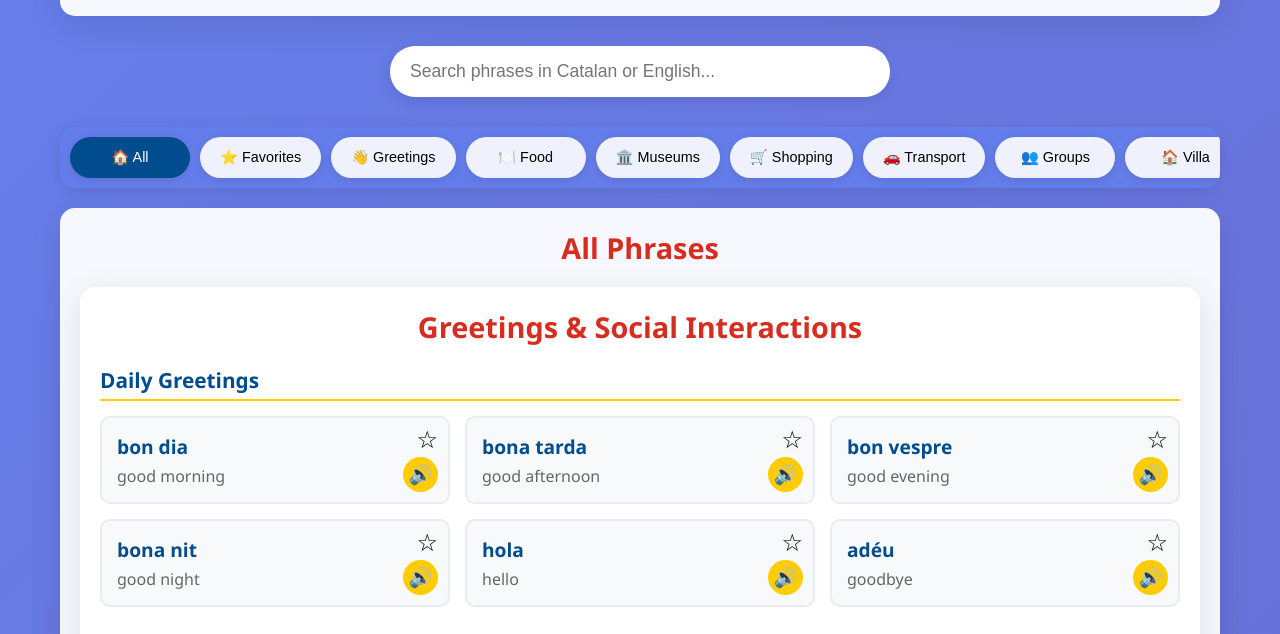
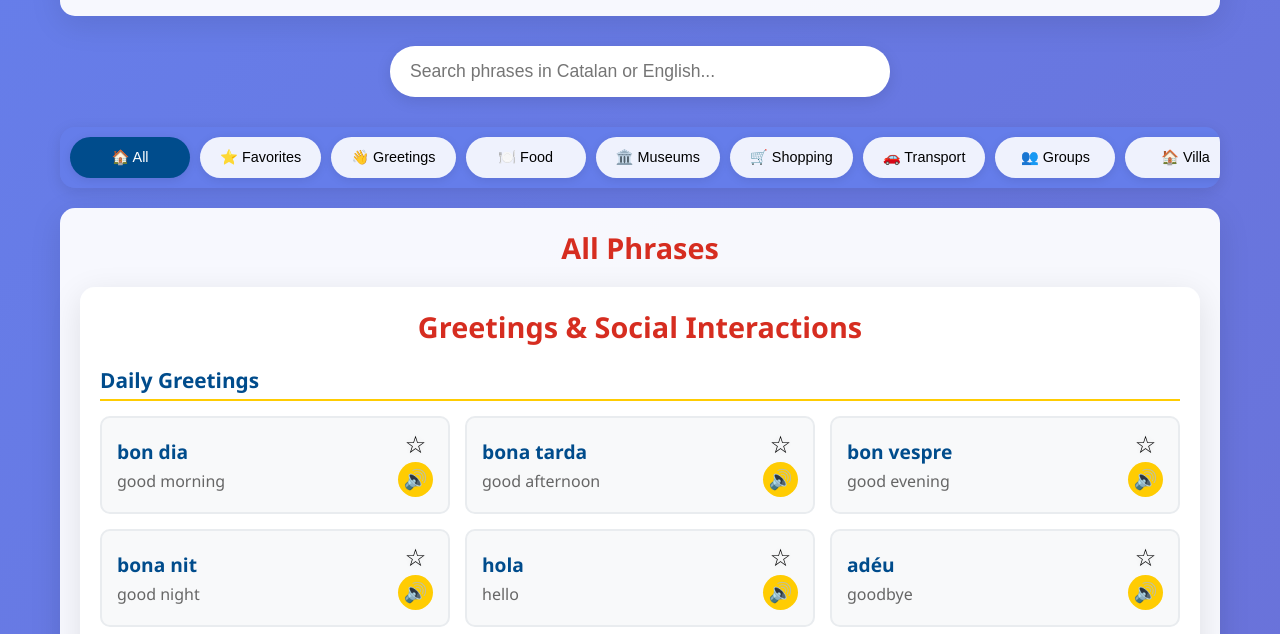
Before and after one commit to ottsme/Tarragona, a plain HTML site: page index.html in a window 1280 px wide. Shown: the part 109-743 px from the top of the page. Drawn offline with Linux system fonts and the light colour scheme.

Commit message:
Update style.css

```diff
--- a/style.css
+++ b/style.css
@@ -133,11 +133,9 @@ body {
     border: 2px solid #e9ecef;
     border-radius: 10px;
     padding: 15px;
-    position: relative;
-    min-height: 80px;
-    display: flex;
-    flex-direction: column;
-    justify-content: center;
+    display: flex; /* Use flexbox for layout */
+    justify-content: space-between; /* Space between content and controls */
+    align-items: center; /* Vertically center content */
     transition: all 0.3s ease;
 }
 
@@ -145,6 +143,18 @@ body {
     transform: translateY(-2px);
     box-shadow: 0 4px 15px rgba(0, 0, 0, 0.1);
     border-color: #004c8c;
+}
+
+.phrase-content {
+    flex-grow: 1; /* Allow content to take up available space */
+    margin-right: 15px; /* Add some space between text and icons */
+}
+
+.card-controls {
+    display: flex;
+    flex-direction: column; /* Stack controls vertically */
+    gap: 5px;
+    flex-shrink: 0; /* Prevent controls from shrinking */
 }
 
 .catalan-text {
@@ -166,11 +176,7 @@ body {
     margin-top: 5px;
 }
 
-/* Fixed positioning for audio and favorite buttons */
 .audio-button {
-    position: absolute;
-    bottom: 10px;
-    right: 10px;
     background: #ffcc02;
     border: none;
     border-radius: 50%;
@@ -190,9 +196,6 @@ body {
 }
 
 .favorite-button {
-    position: absolute;
-    top: 10px;
-    right: 10px;
     background: transparent;
     border: none;
     cursor: pointer;
@@ -204,6 +207,7 @@ body {
 }
 
 .favorite-button.favorited {
+    content: "⭐"; /* Change icon to filled star */
     color: #ffcc02;
 }
 
```
